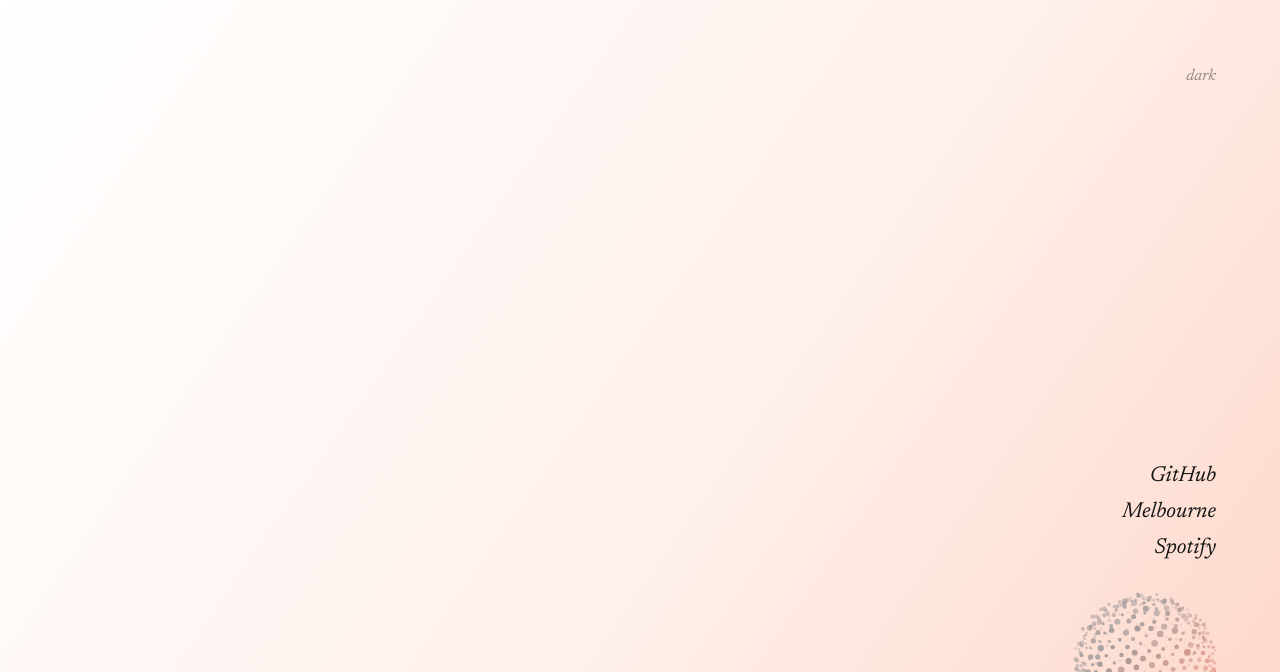
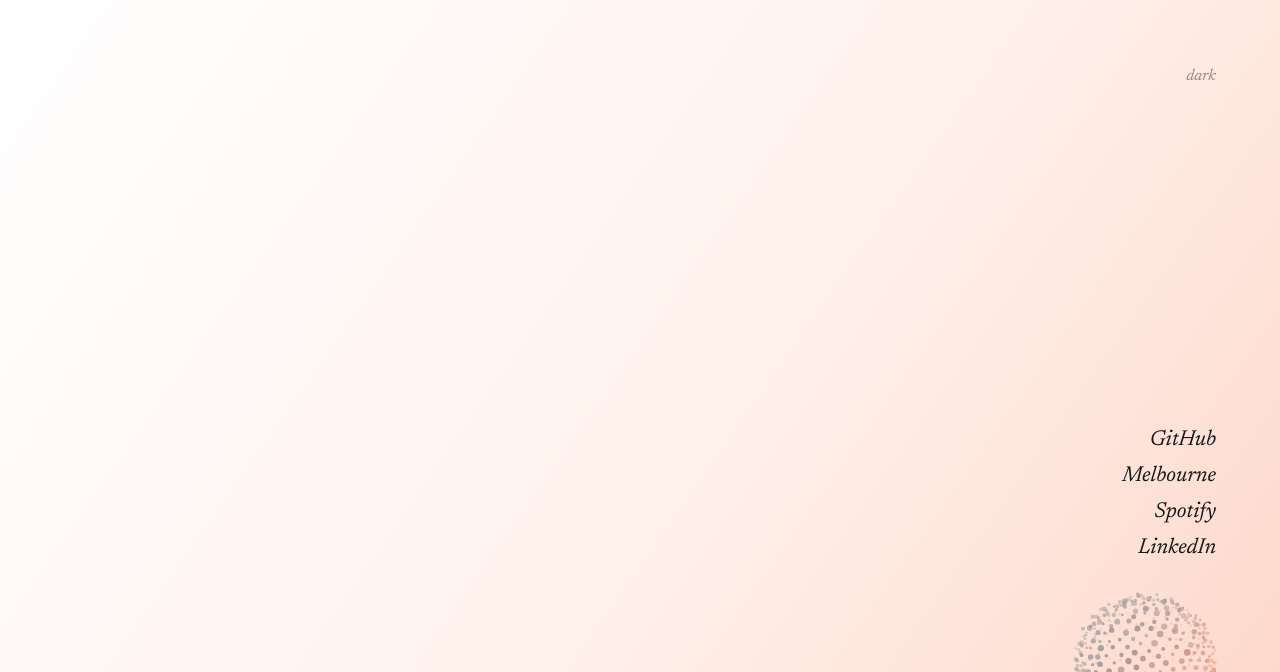
Before and after one commit to TeoTzeShuen/teotzeshuen.github.io, a plain HTML site: page index.html in a window 1280 px wide. Both pictures are taken after a click on the button "View my work". Shown: the top 672 px of the page. Drawn offline with Linux system fonts and the light colour scheme.

Commit message:
Add LinkedIn link
Co-Authored-By: Claude Opus 5.5 <noreply@anthropic.com>

```diff
--- a/index.html
+++ b/index.html
@@ -218,10 +218,11 @@
   <main>
     <button class="theme-toggle" id="theme-toggle" type="button"></button>
     <h1 class="name">Tze Shuen’s page</h1>
-    <ul class="work" id="work" style="--n: 3">
+    <ul class="work" id="work" style="--n: 4">
       <li style="--i: 0"><a href="https://github.com/TeoTzeShuen" target="_blank" rel="noopener" tabindex="-1">GitHub</a></li>
       <li style="--i: 1"><a href="https://teotzeshuen.github.io/melbourne-airbnb/" tabindex="-1">Melbourne</a></li>
       <li style="--i: 2"><a href="https://open.spotify.com/user/teotzeshuentts" target="_blank" rel="noopener" tabindex="-1">Spotify</a></li>
+      <li style="--i: 3"><a href="https://www.linkedin.com/in/teotzeshuen/" target="_blank" rel="noopener" tabindex="-1">LinkedIn</a></li>
     </ul>
     <button class="orb" id="orb" type="button" aria-label="View my work" aria-expanded="false" aria-controls="work">
       <canvas id="orb-canvas"></canvas>
```
